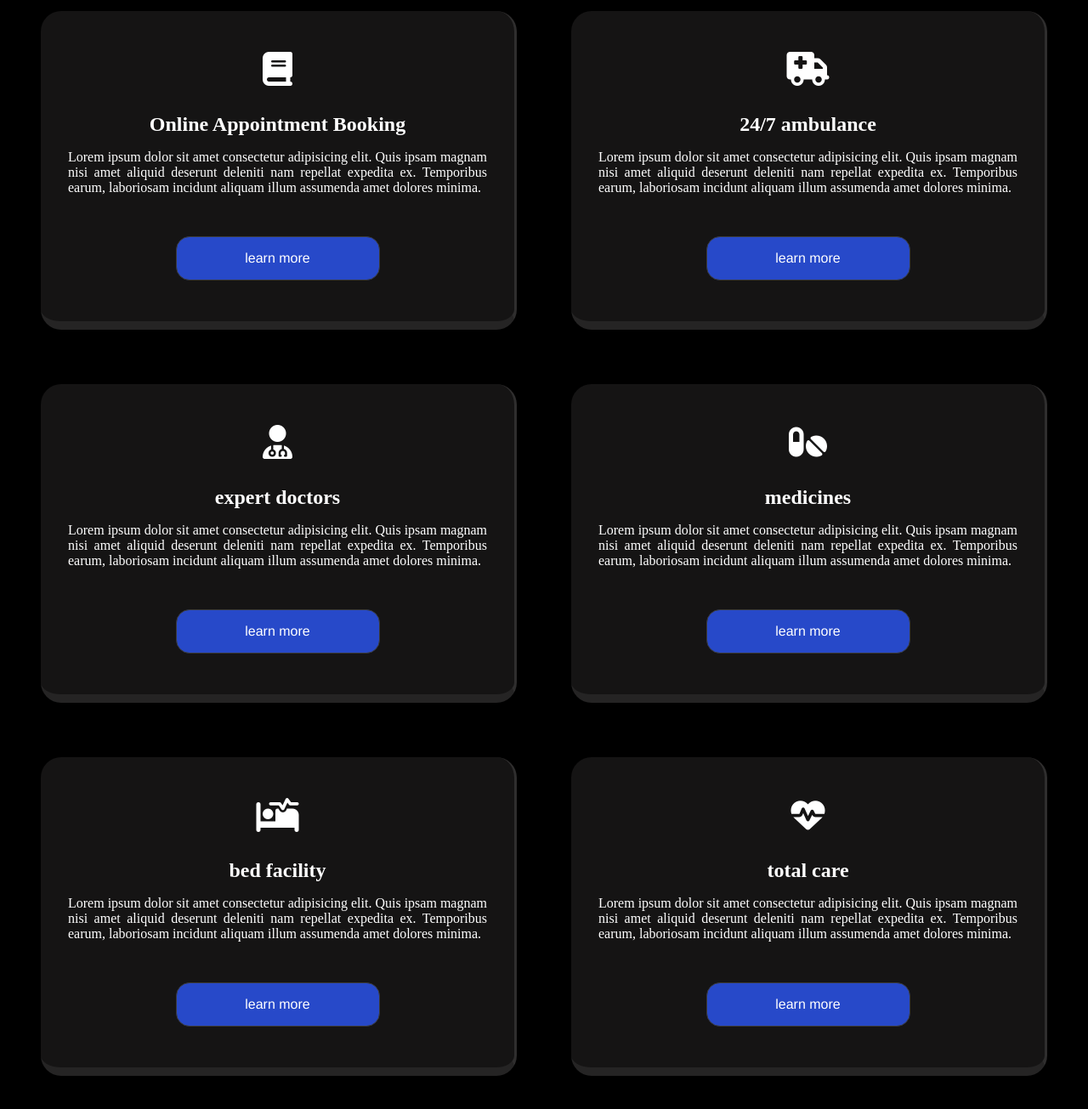
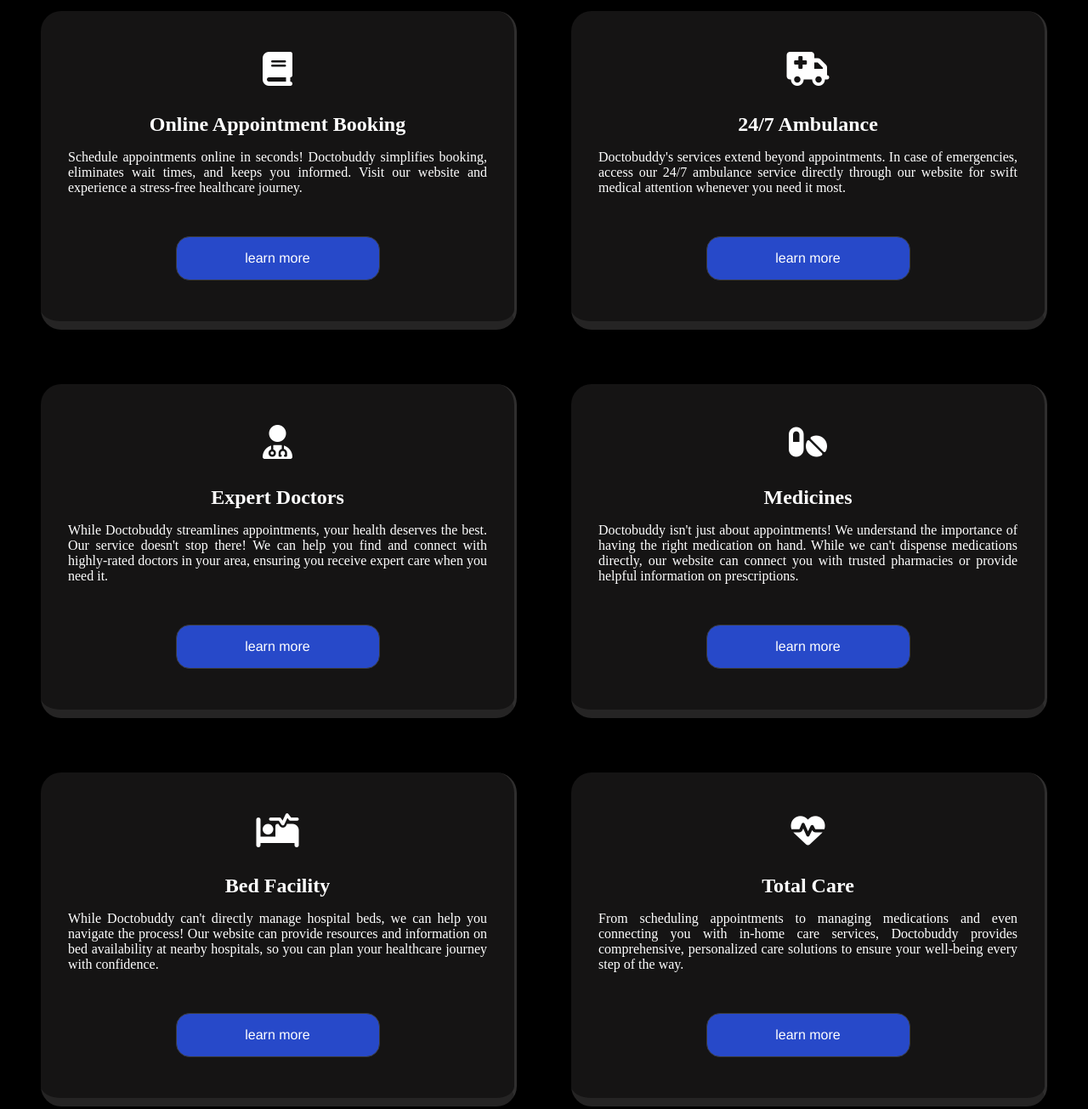
Before and after one commit to Gourab2005/DoctoBuddy, a plain HTML site: page index.html in a window 1280 px wide. Shown: the part 1000-2305 px from the top of the page at 85% size. Drawn offline with nearby package versions, Linux system fonts and the light colour scheme; a script that the page names is missing; a web font is replaced by a local one.

Commit message:
Improve content

```diff
--- a/index.html
+++ b/index.html
@@ -58,9 +58,8 @@
         <div class="box reveal-on-scroll">
             <i class="fa-solid fa-book"></i>
             <h3>Online Appointment Booking</h3>
-            <p>Lorem ipsum dolor sit amet consectetur adipisicing elit. Quis ipsam magnam nisi amet aliquid deserunt
-                deleniti nam repellat expedita ex. Temporibus earum, laboriosam incidunt aliquam illum assumenda
-                amet dolores minima.</p>
+            <p>Schedule appointments online in seconds! Doctobuddy simplifies booking, eliminates wait times, and keeps you informed.
+            Visit our website and experience a stress-free healthcare journey.</p>
             <button class="btn">
                 <a href="#">learn more</a>
             </button>
@@ -68,10 +67,9 @@
 
         <div class="box reveal-on-scroll">
             <i class="fas fa-ambulance"></i>
-            <h3>24/7 ambulance</h3>
-            <p>Lorem ipsum dolor sit amet consectetur adipisicing elit. Quis ipsam magnam nisi amet aliquid deserunt
-                deleniti nam repellat expedita ex. Temporibus earum, laboriosam incidunt aliquam illum assumenda
-                amet dolores minima.</p>
+            <h3>24/7 Ambulance</h3>
+            <p>Doctobuddy's services extend beyond appointments. In case of emergencies, access our 24/7 ambulance service directly
+            through our website for swift medical attention whenever you need it most.</p>
             <button class="btn">
                 <a href="#">learn more</a>
             </button>
@@ -80,10 +78,9 @@
 
         <div class="box reveal-on-scroll">
             <i class="fas fa-user-md"></i>
-            <h3>expert doctors</h3>
-            <p>Lorem ipsum dolor sit amet consectetur adipisicing elit. Quis ipsam magnam nisi amet aliquid deserunt
-                deleniti nam repellat expedita ex. Temporibus earum, laboriosam incidunt aliquam illum assumenda
-                amet dolores minima.</p>
+            <h3>Expert Doctors</h3>
+            <p>While Doctobuddy streamlines appointments, your health deserves the best. Our service doesn't stop there! We can help
+            you find and connect with highly-rated doctors in your area, ensuring you receive expert care when you need it.</p>
             <button class="btn">
                 <a href="#">learn more</a>
             </button>
@@ -91,10 +88,10 @@
 
         <div class="box reveal-on-scroll">
             <i class="fas fa-pills"></i>
-            <h3>medicines</h3>
-            <p>Lorem ipsum dolor sit amet consectetur adipisicing elit. Quis ipsam magnam nisi amet aliquid deserunt
-                deleniti nam repellat expedita ex. Temporibus earum, laboriosam incidunt aliquam illum assumenda
-                amet dolores minima.</p>
+            <h3>Medicines</h3>
+            <p>Doctobuddy isn't just about appointments! We understand the importance of having the right medication on hand. While we
+            can't dispense medications directly, our website can connect you with trusted pharmacies or provide helpful information
+            on prescriptions.</p>
             <button class="btn">
                 <a href="#">learn more</a>
             </button>
@@ -102,10 +99,10 @@
 
         <div class="box reveal-on-scroll">
             <i class="fas fa-procedures"></i>
-            <h3>bed facility</h3>
-            <p>Lorem ipsum dolor sit amet consectetur adipisicing elit. Quis ipsam magnam nisi amet aliquid deserunt
-                deleniti nam repellat expedita ex. Temporibus earum, laboriosam incidunt aliquam illum assumenda
-                amet dolores minima.</p>
+            <h3>Bed Facility</h3>
+            <p>While Doctobuddy can't directly manage hospital beds, we can help you navigate the process! Our website can provide
+            resources and information on bed availability at nearby hospitals, so you can plan your healthcare journey with
+            confidence.</p>
             <button class="btn">
                 <a href="#">learn more</a>
             </button>
@@ -113,10 +110,9 @@
 
         <div class="box reveal-on-scroll">
             <i class="fas fa-heartbeat"></i>
-            <h3>total care</h3>
-            <p>Lorem ipsum dolor sit amet consectetur adipisicing elit. Quis ipsam magnam nisi amet aliquid deserunt
-                deleniti nam repellat expedita ex. Temporibus earum, laboriosam incidunt aliquam illum assumenda
-                amet dolores minima.</p>
+            <h3>Total Care</h3>
+            <p>From scheduling appointments to managing medications and even connecting you with in-home care services, Doctobuddy
+            provides comprehensive, personalized care solutions to ensure your well-being every step of the way.</p>
             <button class="btn">
                 <a href="#">learn more</a>
             </button>
@@ -241,21 +237,21 @@
 <secion class="footer" >
     <div class="box-container">
         <div class="box">
-            <h3>quick links</h3>
-            <a href="#home"><i class="fas"></i>home</a>
-            <a href="#servicess"><i class="fas"></i>services</a>
-            <a href="#about"><i class="fas"></i>about</a>
-            <a href="#doctors"><i class="fas"></i>doctors</a>
-            <a href="#review"><i class="fas"></i>review</a>
-            <a href="#book"><i class="fas"></i>appointnment</a>
+            <h3>Quick links</h3>
+            <a href="#home"><i class="fas"></i>Home</a>
+            <a href="#servicess"><i class="fas"></i>Services</a>
+            <a href="#about"><i class="fas"></i>About</a>
+            <a href="#doctors"><i class="fas"></i>Doctors</a>
+            <a href="#review"><i class="fas"></i>Review</a>
+            <a href="#book"><i class="fas"></i>Appointnment</a>
         </div>
         <div class="box">
             <h3>our services</h3>
             <a href="#"><i class="fas"></i>Cardiological</a>
             <a href="#"><i class="fas"></i>Neurological</a>
-            <a href="#"><i class="fas"></i>dental care</a>
-            <a href="#"><i class="fas"></i>diagnosis</a>
-            <a href="#"><i class="fas"></i>ambulance services</a>
+            <a href="#"><i class="fas"></i>Dental care</a>
+            <a href="#"><i class="fas"></i>Diagnosis</a>
+            <a href="#"><i class="fas"></i>Ambulance services</a>
         </div>
         <div class="box" id="Contact">
             <h3>Contact info</h3>
@@ -267,10 +263,10 @@
         </div>
         <div class="box">
             <h3>Our social media handles</h3>
-            <a href="#"><i class="fab fa-facebook"></i> facebook</a>
-            <a href="#"><i class="fab fa-twitter"></i> twitter</a>
-            <a href="#"><i class="fab fa-instagram"></i> instagram</a>
-            <a href="#"><i class="fab fa-linkedin"></i> linkedin</a>
+            <a href="#"><i class="fab fa-facebook"></i> Facebook</a>
+            <a href="#"><i class="fab fa-twitter"></i> Twitter</a>
+            <a href="#"><i class="fab fa-instagram"></i> Instagram</a>
+            <a href="#"><i class="fab fa-linkedin"></i> Linkedin</a>
         </div>
     </div>
 </secion>
```
